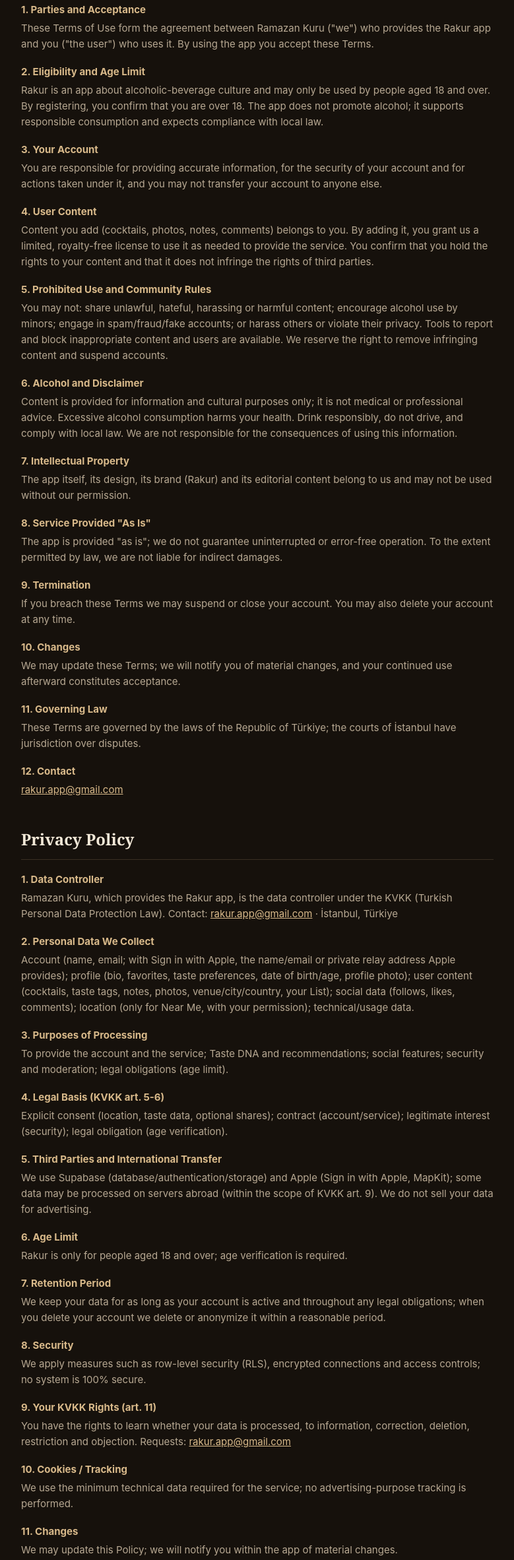
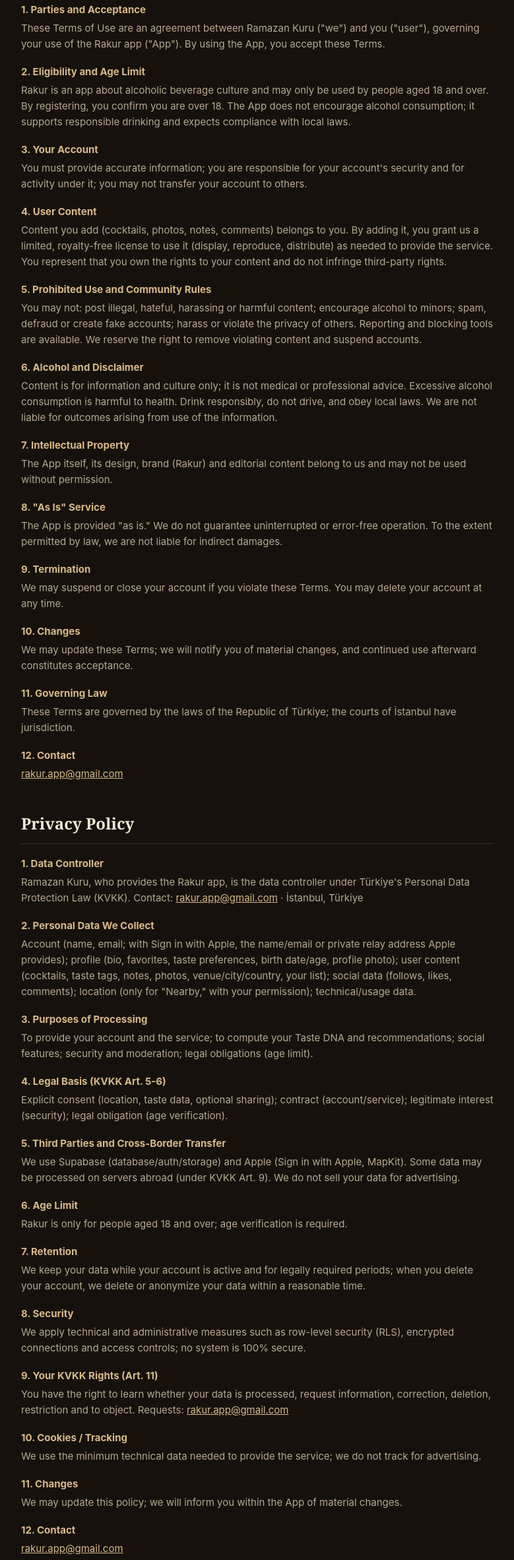
Before and after one commit to ramazaankuru-glitch/rakur-legal, a plain HTML site: page index.html in a window 1280 px wide. Shown: the part 323-2687 px from the top of the page at 66% size, without its empty margins (250-1029 px from the left). Drawn offline with Linux system fonts and the light colour scheme.

Commit message:
Finalize English legal copy (Terms + Privacy)

```diff
--- a/index.html
+++ b/index.html
@@ -104,33 +104,33 @@
   <div class="lang" id="lang-en">
     <section class="doc">
       <h2>Terms of Use</h2>
-      <div class="clause"><h3>1. Parties and Acceptance</h3><p>These Terms of Use form the agreement between Ramazan Kuru ("we") who provides the Rakur app and you ("the user") who uses it. By using the app you accept these Terms.</p></div>
-      <div class="clause"><h3>2. Eligibility and Age Limit</h3><p>Rakur is an app about alcoholic-beverage culture and may only be used by people aged 18 and over. By registering, you confirm that you are over 18. The app does not promote alcohol; it supports responsible consumption and expects compliance with local law.</p></div>
-      <div class="clause"><h3>3. Your Account</h3><p>You are responsible for providing accurate information, for the security of your account and for actions taken under it, and you may not transfer your account to anyone else.</p></div>
-      <div class="clause"><h3>4. User Content</h3><p>Content you add (cocktails, photos, notes, comments) belongs to you. By adding it, you grant us a limited, royalty-free license to use it as needed to provide the service. You confirm that you hold the rights to your content and that it does not infringe the rights of third parties.</p></div>
-      <div class="clause"><h3>5. Prohibited Use and Community Rules</h3><p>You may not: share unlawful, hateful, harassing or harmful content; encourage alcohol use by minors; engage in spam/fraud/fake accounts; or harass others or violate their privacy. Tools to report and block inappropriate content and users are available. We reserve the right to remove infringing content and suspend accounts.</p></div>
-      <div class="clause"><h3>6. Alcohol and Disclaimer</h3><p>Content is provided for information and cultural purposes only; it is not medical or professional advice. Excessive alcohol consumption harms your health. Drink responsibly, do not drive, and comply with local law. We are not responsible for the consequences of using this information.</p></div>
-      <div class="clause"><h3>7. Intellectual Property</h3><p>The app itself, its design, its brand (Rakur) and its editorial content belong to us and may not be used without our permission.</p></div>
-      <div class="clause"><h3>8. Service Provided "As Is"</h3><p>The app is provided "as is"; we do not guarantee uninterrupted or error-free operation. To the extent permitted by law, we are not liable for indirect damages.</p></div>
-      <div class="clause"><h3>9. Termination</h3><p>If you breach these Terms we may suspend or close your account. You may also delete your account at any time.</p></div>
-      <div class="clause"><h3>10. Changes</h3><p>We may update these Terms; we will notify you of material changes, and your continued use afterward constitutes acceptance.</p></div>
-      <div class="clause"><h3>11. Governing Law</h3><p>These Terms are governed by the laws of the Republic of Türkiye; the courts of İstanbul have jurisdiction over disputes.</p></div>
+      <div class="clause"><h3>1. Parties and Acceptance</h3><p>These Terms of Use are an agreement between Ramazan Kuru ("we") and you ("user"), governing your use of the Rakur app ("App"). By using the App, you accept these Terms.</p></div>
+      <div class="clause"><h3>2. Eligibility and Age Limit</h3><p>Rakur is an app about alcoholic beverage culture and may only be used by people aged 18 and over. By registering, you confirm you are over 18. The App does not encourage alcohol consumption; it supports responsible drinking and expects compliance with local laws.</p></div>
+      <div class="clause"><h3>3. Your Account</h3><p>You must provide accurate information; you are responsible for your account's security and for activity under it; you may not transfer your account to others.</p></div>
+      <div class="clause"><h3>4. User Content</h3><p>Content you add (cocktails, photos, notes, comments) belongs to you. By adding it, you grant us a limited, royalty-free license to use it (display, reproduce, distribute) as needed to provide the service. You represent that you own the rights to your content and do not infringe third-party rights.</p></div>
+      <div class="clause"><h3>5. Prohibited Use and Community Rules</h3><p>You may not: post illegal, hateful, harassing or harmful content; encourage alcohol to minors; spam, defraud or create fake accounts; harass or violate the privacy of others. Reporting and blocking tools are available. We reserve the right to remove violating content and suspend accounts.</p></div>
+      <div class="clause"><h3>6. Alcohol and Disclaimer</h3><p>Content is for information and culture only; it is not medical or professional advice. Excessive alcohol consumption is harmful to health. Drink responsibly, do not drive, and obey local laws. We are not liable for outcomes arising from use of the information.</p></div>
+      <div class="clause"><h3>7. Intellectual Property</h3><p>The App itself, its design, brand (Rakur) and editorial content belong to us and may not be used without permission.</p></div>
+      <div class="clause"><h3>8. "As Is" Service</h3><p>The App is provided "as is." We do not guarantee uninterrupted or error-free operation. To the extent permitted by law, we are not liable for indirect damages.</p></div>
+      <div class="clause"><h3>9. Termination</h3><p>We may suspend or close your account if you violate these Terms. You may delete your account at any time.</p></div>
+      <div class="clause"><h3>10. Changes</h3><p>We may update these Terms; we will notify you of material changes, and continued use afterward constitutes acceptance.</p></div>
+      <div class="clause"><h3>11. Governing Law</h3><p>These Terms are governed by the laws of the Republic of Türkiye; the courts of İstanbul have jurisdiction.</p></div>
       <div class="clause"><h3>12. Contact</h3><p><a href="mailto:rakur.app@gmail.com">rakur.app@gmail.com</a></p></div>
     </section>
 
     <section class="doc">
       <h2>Privacy Policy</h2>
-      <div class="clause"><h3>1. Data Controller</h3><p>Ramazan Kuru, which provides the Rakur app, is the data controller under the KVKK (Turkish Personal Data Protection Law). Contact: <a href="mailto:rakur.app@gmail.com">rakur.app@gmail.com</a> · İstanbul, Türkiye</p></div>
-      <div class="clause"><h3>2. Personal Data We Collect</h3><p>Account (name, email; with Sign in with Apple, the name/email or private relay address Apple provides); profile (bio, favorites, taste preferences, date of birth/age, profile photo); user content (cocktails, taste tags, notes, photos, venue/city/country, your List); social data (follows, likes, comments); location (only for Near Me, with your permission); technical/usage data.</p></div>
-      <div class="clause"><h3>3. Purposes of Processing</h3><p>To provide the account and the service; Taste DNA and recommendations; social features; security and moderation; legal obligations (age limit).</p></div>
-      <div class="clause"><h3>4. Legal Basis (KVKK art. 5-6)</h3><p>Explicit consent (location, taste data, optional shares); contract (account/service); legitimate interest (security); legal obligation (age verification).</p></div>
-      <div class="clause"><h3>5. Third Parties and International Transfer</h3><p>We use Supabase (database/authentication/storage) and Apple (Sign in with Apple, MapKit); some data may be processed on servers abroad (within the scope of KVKK art. 9). We do not sell your data for advertising.</p></div>
+      <div class="clause"><h3>1. Data Controller</h3><p>Ramazan Kuru, who provides the Rakur app, is the data controller under Türkiye's Personal Data Protection Law (KVKK). Contact: <a href="mailto:rakur.app@gmail.com">rakur.app@gmail.com</a> · İstanbul, Türkiye</p></div>
+      <div class="clause"><h3>2. Personal Data We Collect</h3><p>Account (name, email; with Sign in with Apple, the name/email or private relay address Apple provides); profile (bio, favorites, taste preferences, birth date/age, profile photo); user content (cocktails, taste tags, notes, photos, venue/city/country, your list); social data (follows, likes, comments); location (only for "Nearby," with your permission); technical/usage data.</p></div>
+      <div class="clause"><h3>3. Purposes of Processing</h3><p>To provide your account and the service; to compute your Taste DNA and recommendations; social features; security and moderation; legal obligations (age limit).</p></div>
+      <div class="clause"><h3>4. Legal Basis (KVKK Art. 5-6)</h3><p>Explicit consent (location, taste data, optional sharing); contract (account/service); legitimate interest (security); legal obligation (age verification).</p></div>
+      <div class="clause"><h3>5. Third Parties and Cross-Border Transfer</h3><p>We use Supabase (database/auth/storage) and Apple (Sign in with Apple, MapKit). Some data may be processed on servers abroad (under KVKK Art. 9). We do not sell your data for advertising.</p></div>
       <div class="clause"><h3>6. Age Limit</h3><p>Rakur is only for people aged 18 and over; age verification is required.</p></div>
-      <div class="clause"><h3>7. Retention Period</h3><p>We keep your data for as long as your account is active and throughout any legal obligations; when you delete your account we delete or anonymize it within a reasonable period.</p></div>
-      <div class="clause"><h3>8. Security</h3><p>We apply measures such as row-level security (RLS), encrypted connections and access controls; no system is 100% secure.</p></div>
-      <div class="clause"><h3>9. Your KVKK Rights (art. 11)</h3><p>You have the rights to learn whether your data is processed, to information, correction, deletion, restriction and objection. Requests: <a href="mailto:rakur.app@gmail.com">rakur.app@gmail.com</a></p></div>
-      <div class="clause"><h3>10. Cookies / Tracking</h3><p>We use the minimum technical data required for the service; no advertising-purpose tracking is performed.</p></div>
-      <div class="clause"><h3>11. Changes</h3><p>We may update this Policy; we will notify you within the app of material changes.</p></div>
+      <div class="clause"><h3>7. Retention</h3><p>We keep your data while your account is active and for legally required periods; when you delete your account, we delete or anonymize your data within a reasonable time.</p></div>
+      <div class="clause"><h3>8. Security</h3><p>We apply technical and administrative measures such as row-level security (RLS), encrypted connections and access controls; no system is 100% secure.</p></div>
+      <div class="clause"><h3>9. Your KVKK Rights (Art. 11)</h3><p>You have the right to learn whether your data is processed, request information, correction, deletion, restriction and to object. Requests: <a href="mailto:rakur.app@gmail.com">rakur.app@gmail.com</a></p></div>
+      <div class="clause"><h3>10. Cookies / Tracking</h3><p>We use the minimum technical data needed to provide the service; we do not track for advertising.</p></div>
+      <div class="clause"><h3>11. Changes</h3><p>We may update this policy; we will inform you within the App of material changes.</p></div>
       <div class="clause"><h3>12. Contact</h3><p><a href="mailto:rakur.app@gmail.com">rakur.app@gmail.com</a></p></div>
     </section>
   </div>
```
